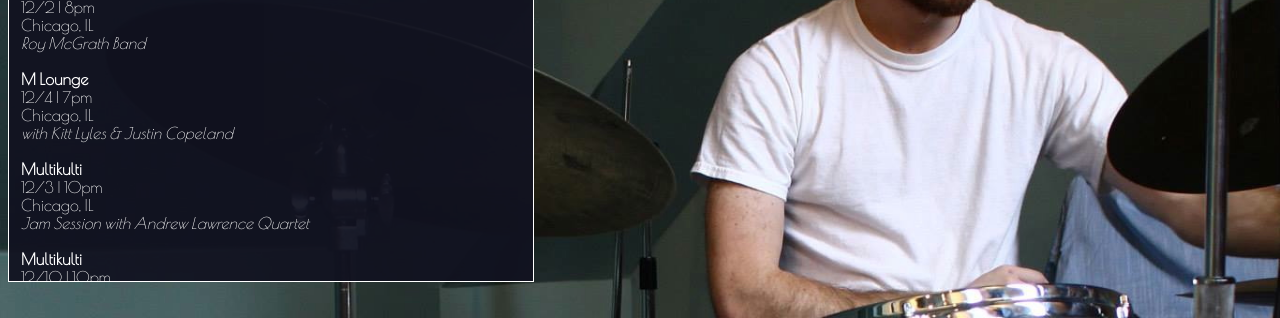
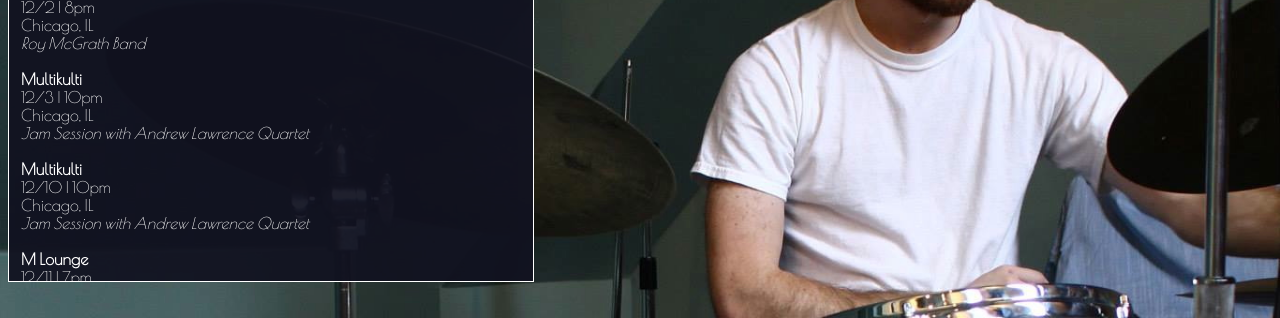
Before and after one commit to omanheim/petermanheim, a plain HTML site: page public/index.html in a window 1280 px wide. Both pictures are taken after a click on the element "Live". Shown: the part 202-520 px from the top of the page. Drawn offline with nearby package versions, Linux system fonts and the light colour scheme.

Commit message:
gig change

```diff
--- a/public/index.html
+++ b/public/index.html
@@ -23,10 +23,6 @@ Peter is currently based in Chicago where he performs regularly in a variety of
 12/2 | 8pm<br>
 Chicago, IL<br>
 <i>Roy McGrath Band</i><br><br>
-<b><a target='_blank' href='http://www.mloungechicago.com' style='text-decoration: none; color:white;'>M Lounge</a></b><br>
-12/4 | 7pm<br>
-Chicago, IL<br>
-<i>with Kitt Lyles & Justin Copeland</i><br><br>
 <b><a target='_blank' href='http://www.mkchi.org' style='text-decoration: none; color:white;'>Multikulti</a></b><br>
 12/3 | 10pm<br>
 Chicago, IL<br>
@@ -35,6 +31,10 @@ Chicago, IL<br>
 12/10 | 10pm<br>
 Chicago, IL<br>
 <i>Jam Session with Andrew Lawrence Quartet</i><br><br>
+<b><a target='_blank' href='http://www.mloungechicago.com' style='text-decoration: none; color:white;'>M Lounge</a></b><br>
+12/11 | 7pm<br>
+Chicago, IL<br>
+<i>with Kitt Lyles & Justin Copeland</i><br><br>
 <b><a target='_blank' href='http://www.parzelle403.ch/The-New-Samuel-Mosching-Trio' style='text-decoration: none; color:white;'>Parzelle 403</a></b><br>
 12/16 | 20h<br>
 Basel, Switzerland<br>
```
